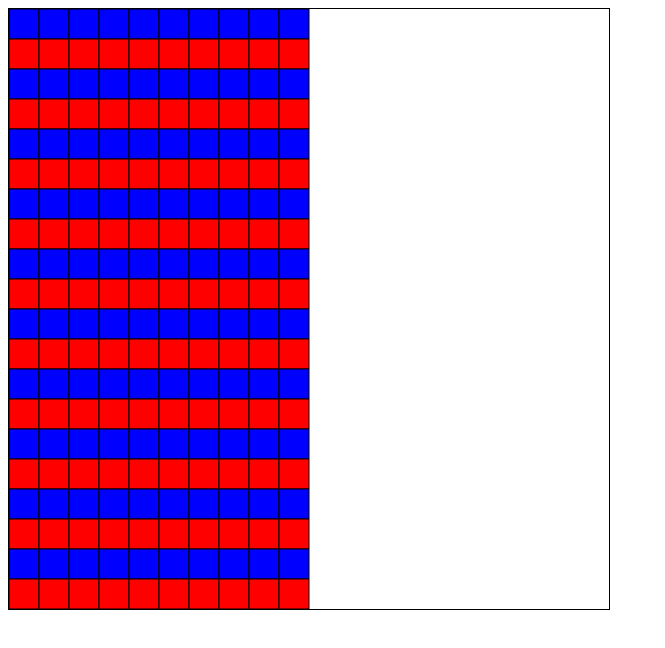
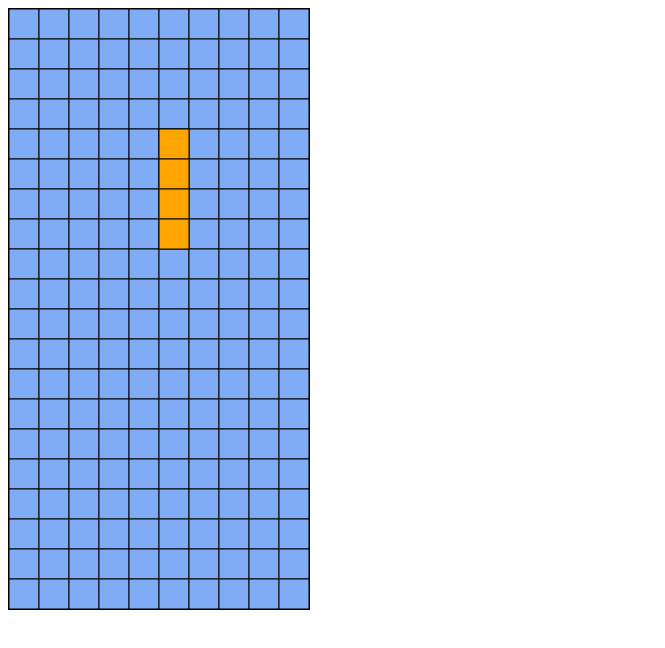
Before and after one commit to paulmarginas/JSSV, a plain HTML site: page Tetris/index.html in a window 1280 px wide. Shown: the whole page, without its empty margins (0-665 px from the left). Drawn offline with Linux system fonts and the light colour scheme.

Commit message:
Commit 8

```diff
--- /dev/null
+++ b/Tetris/Shapes/shape.js
@@ -0,0 +1,79 @@
+export class Shape {
+    constructor(row, column, template, cells) {
+        this.row = row;
+        this.column = column;
+        this.cells = cells;
+        switch (template) {
+            case "L":
+                this.template = [
+                    [1, 0],
+                    [1, 0],
+                    [1, 1]
+                ];
+                break;
+            case "S":
+                this.template = [
+                    [0, 1, 1],
+                    [1, 1, 0]
+                ];
+                break;
+            case "T":
+                this.template = [
+                    [1, 1, 1],
+                    [0, 1, 0]
+                ];
+                break;
+            case "Z":
+                this.template = [
+                    [1, 1, 0],
+                    [0, 1, 1]
+                ];
+                break;
+            case "O":
+                this.template = [
+                    [1, 1],
+                    [1, 1]
+                ];
+                break;
+            case "I":
+                this.template = [
+                    [1],
+                    [1],
+                    [1],
+                    [1]
+                ];
+                break;
+            case "J":
+                this.template = [
+                    [0, 1],
+                    [0, 1],
+                    [1, 1]
+                ];
+                break;
+        }
+
+        this.color = "orange";
+    }
+
+    draw() {
+        for (let row = 0; row < this.template.length; row++) {
+            for (let column = 0; column < this.template[row].length; column++) {
+                if (this.template[row][column] === 1) {
+                    this.cells[this.row + row][this.column + column].draw(this.color);
+                }
+            }
+        }
+    }
+    up() {
+        this.row--;
+    }
+    down() {
+        this.row++;
+    }
+    left() {
+        this.column--;
+    }
+    right() {
+        this.column++;
+    }
+}
--- a/Tetris/cell.js
+++ b/Tetris/cell.js
@@ -1,15 +1,19 @@
-class Cell{
+export class Cell{
     constructor(x, y, color){
         this.x = x;
         this.y = y;
         this.color = color;
+        this.canvas = document.getElementById("canvasId");
+        this.context = this.canvas.getContext("2d");
+        this.width = 30;
+        this.height = 30;
     }
-    draw(){
-        context.beginPath();
-        context.fillStyle = this.color;
-        context.rect(this.y * 30, this.x * 30, 30, 30);
-        context.fill();
-        context.stroke();
-        context.closePath();
+    draw(color){
+        this.context.beginPath();
+        this.context.fillStyle = color || this.color;
+        this.context.rect(this.y * this.height, this.x * this.width, this.width, this.height);
+        this.context.fill();
+        this.context.stroke();
+        this.context.closePath();
     }
 }
--- /dev/null
+++ b/Tetris/grid.js
@@ -0,0 +1,26 @@
+import { Cell } from "./cell.js";
+
+export class Grid{
+    constructor(rows, columns){
+        this.rows = rows;
+        this.columns = columns;
+        this.cells = [];
+    }
+
+    create(){
+        for(let row = 0; row < this.rows; row++){
+            this.cells[row] = [];
+            for(let column = 0; column < this.columns; column++){
+                this.cells[row][column] = new Cell(row, column, '#7facf5');
+            }
+        }
+    }
+
+    draw(){
+        for(let row = 0; row < this.rows; row++){
+            for(let column = 0; column < this.columns; column++){
+                this.cells[row][column].draw();
+            }
+        }
+    }
+}
--- a/Tetris/index.html
+++ b/Tetris/index.html
@@ -1,9 +1,11 @@
 <html>
-    <head></head>
 
-    <body>
-        <canvas id="canvasId" width="600px" height="600px" style="border: 1px solid;"></canvas>
-        <script src="cell.js"></script>
-        <script src="main.js"></script>
-    </body>
+<head>
+    <script src="main.js" type="module"></script>
+</head>
+
+<body>
+    <canvas id="canvasId" width="300px" height="600px" style="border: 1px solid;"></canvas>
+</body>
+
 </html>
--- a/Tetris/main.js
+++ b/Tetris/main.js
@@ -1,30 +1,76 @@
-const canvas = document.getElementById("canvasId");
-const context = canvas.getContext("2d");
-
+import { Grid } from "./grid.js";
+import { Shape } from "./Shapes/shape.js";
+import { Movement } from "./movement.js"
 
 const rows = 20;
-const colomns = 10;
-const width = 30;
-const height = 30;
+const columns = 10;
 
-let grid = [];
+const grid = new Grid(rows, columns);
+grid.create();
+grid.draw();
 
-const createGrid = () => {
-    for(let row = 0; row < rows; row++){
-        grid[row] = [];
-        for(let colomn = 0; colomn < colomns; colomn++){
-            grid[row][colomn] = new Cell(row,colomn, row % 2 ? "red" : "blue");
-        }
-    }
+let shape = new Shape(0, 1, "L", grid.cells);
+shape.draw();
+
+shape = new Shape(4, 1, "O", grid.cells);
+shape.draw();
+
+shape = new Shape(7, 1, "T", grid.cells);
+shape.draw();
+
+shape = new Shape(10, 1, "J", grid.cells);
+shape.draw();
+
+shape = new Shape(14, 1, "Z", grid.cells);
+shape.draw();
+
+shape = new Shape(17, 1, "S", grid.cells);
+shape.draw();
+
+shape = new Shape(4, 5, "I", grid.cells);
+shape.draw();
+
+const move = new Movement(shape);
+
+const colors = ["red", "green", "blue", "yellow", " brown", "pink", "purple", "black", "white"];
+function getRandom() {
+    return Math.floor(Math.random() * (colors.length));
 }
 
-const drawGrid = () => {
-    for(let row = 0; row < rows; row++){
-        for(let colomn = 0; colomn < colomns; colomn++){
-            grid[row][colomn].draw();
-        }
+document.addEventListener("keydown", event => {
+    console.log(event.key);
+    switch (event.key) {
+        case 'Enter':
+            grid.draw();
+            shape.color = colors[getRandom()];
+            shape.draw();
+            break;
+        case 'ArrowUp':
+            grid.draw();
+            move.up();
+            shape.draw();
+            break;
+        case 'ArrowDown':
+            grid.draw();
+            move.down();
+            shape.draw();
+            break;
+        case 'ArrowLeft':
+            grid.draw();
+            move.left();
+            shape.draw();
+            break;
+        case 'ArrowRight':
+            grid.draw();
+            move.right();
+            shape.draw();
+            break;
     }
-}
+});
 
-createGrid();
-drawGrid();
+setInterval(() => {
+    grid.draw();
+    move.down();
+    console.log("Moving down.")
+    shape.draw();
+}, 500);
--- /dev/null
+++ b/Tetris/movement.js
@@ -0,0 +1,17 @@
+export class Movement {
+    constructor(shape) {
+        this.shape = shape;
+    }
+    up() {
+        this.row--;
+    }
+    down() {
+        this.row++;
+    }
+    left() {
+        this.column--;
+    }
+    right() {
+        this.column++;
+    }
+}
--- a/tema-curs3/canvas-tema-curs3.js
+++ b/tema-curs3/canvas-tema-curs3.js
@@ -181,9 +181,7 @@ class Square{
     }
     draw(){
         context5.beginPath();
-        let grid = [];
         for(let i = this.row; i < (this.row+3); i++){
-            grid[i] = [];
             for(let j = this.colomn; j < (this.colomn+3); j++){
                 context5.rect(i * 30, j * 30, 30, 30);
                 context5.stroke();
```
